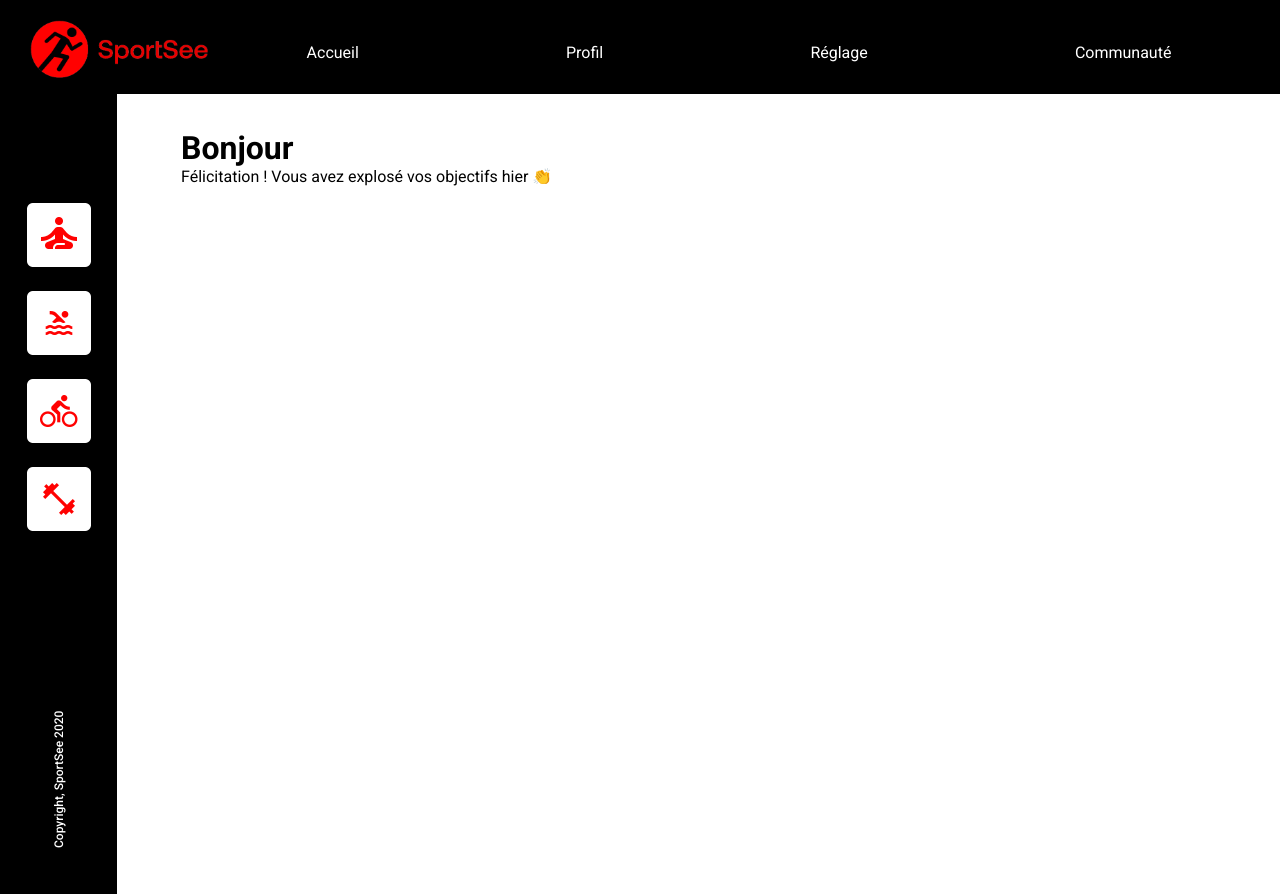
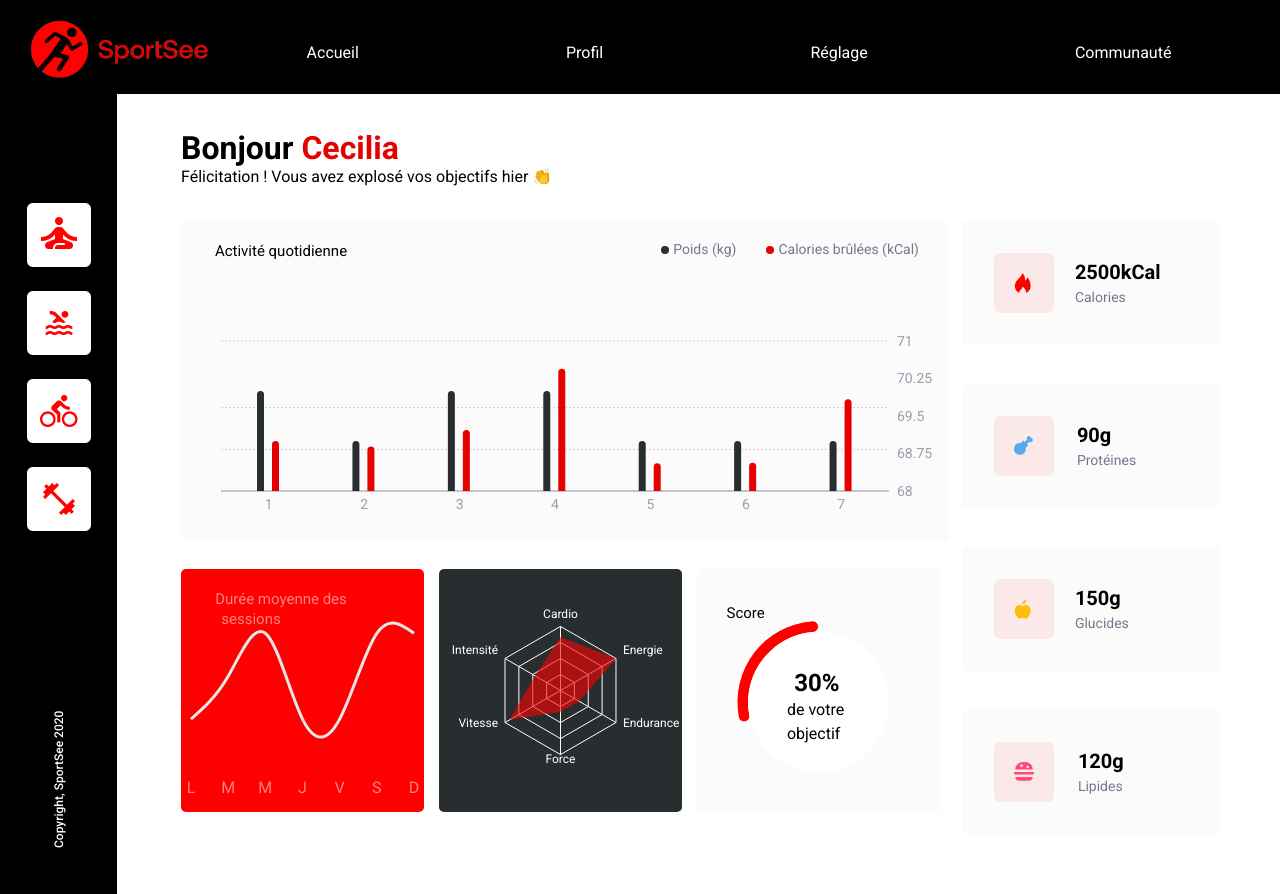
Before and after one commit to jimmylelievre/JimmyLelievre_12_10042022, a React (Create React App) app: page / in a window 1280 px wide. Built offline with nearby package versions, Linux system fonts and the light colour scheme.

Commit message:
Mise a jour de l'api sur le composant stats

```diff
--- a/src/components/Apis.js
+++ b/src/components/Apis.js
@@ -5,7 +5,7 @@ import {
   USER_PERFORMANCE,
 } from "../assets/data";
 
-const currentUser = 12; // Avalaible user on api : 12 | 18
+const currentUser = 18; // Avalaible user on api : 12 | 18
 const apiUrl = "http://localhost:3000"; // default: 'http://localhost:3000'
 const mockData = true; // true: data are mocked | false: get data form api
 
@@ -13,10 +13,10 @@ const mockData = true; // true: data are mocked | false: get data form api
  * Get user data
  */
 
-export const getUser = () => {
+export const getUser = async () => {
   if (mockData) {
     const user = USER_MAIN_DATA.find((item) => item.id === currentUser);
-    return new Promise((resolve) => resolve(user));
+    return await new Promise((resolve) => resolve(user));
   } else {
     return fetch(`${apiUrl}/user/${currentUser}`).then((response) =>
       response.json()
--- a/src/components/Stats.js
+++ b/src/components/Stats.js
@@ -6,6 +6,11 @@ import {
   getUserAverageSessions,
   getUserPerformance,
 } from "./Apis.js";
+import DailyActivity from "./DailyActivity.js";
+import SessionDuration from "./SessionDuration.js";
+import TypesActivity from "./TypesActivity.js";
+import Score from "./Score.js";
+import NutritionCards from "./NutritionCards.js";
 
 /**
  * Component for the showing the dashbord
@@ -22,16 +27,15 @@ const Stats = () => {
   const [activity, setActivity] = useState();
   const [averageSessions, setAverageSessions] = useState();
   const [performance, setPerformance] = useState();
-  const [performanceKind, setPerformanceKind] = useState();
   const [apiError, setApiError] = useState(false);
 
   useEffect(() => {
-    Promise.all(
+    Promise.all([
       getUser(),
       getUserActivity(),
       getUserAverageSessions(),
-      getUserPerformance()
-    )
+      getUserPerformance(),
+    ])
       .then(([user, activity, averageSessions, userPerformance]) => {
         setUser(user);
         setActivity(activity);
@@ -43,33 +47,30 @@ const Stats = () => {
       });
   }, []);
 
-  console.log(user);
+  console.log(performance?.data);
 
   return (
     <div className="stats">
       <div>
         <h1>
-          Bonjour <span className="firstname-color">{}</span>
+          Bonjour{" "}
+          <span className="firstname-color">{user?.userInfos?.firstName}</span>
         </h1>
         <p>Félicitation ! Vous avez explosé vos objectifs hier 👏</p>
-        {/* <div className="container-graph">
+        <div className="container-graph">
           <div>
-            <DailyActivity userActivity={value.activity} />
+            <DailyActivity userActivity={activity} />
             <div className="activity">
-              <SessionDuration userSession={value.averageSessions} />
+              <SessionDuration userSession={averageSessions} />
               <TypesActivity
-                data={value?.performance ?? []}
-                kind={value.performanceKind}
+                data={performance?.data}
+                kind={performance?.kind}
               />
-              <Score
-                userScore={
-                  value.user?.score ? value.user?.score : value.user?.todayScore
-                }
-              />
+              <Score userScore={user?.score ? user?.score : user?.todayScore} />
             </div>
           </div>
-          <NutritionCards keyData={value.user?.keyData} />
-        </div> */}
+          <NutritionCards keyData={user?.keyData} />
+        </div>
       </div>
     </div>
   );
--- a/src/components/TypesActivity.js
+++ b/src/components/TypesActivity.js
@@ -8,8 +8,8 @@ import {
 } from "recharts";
 
 const TypesActivity = ({ data, kind }) => {
-  console.log("activity data", data);
-  if (data.lenght === 0) return null;
+  console.log("activity data", kind);
+
   // Format kind
   const titleKind = {
     cardio: "Cardio",
@@ -29,7 +29,7 @@ const TypesActivity = ({ data, kind }) => {
           <PolarGrid stroke="white" />
           <PolarAngleAxis
             dataKey="kind"
-            tickFormatter={formatKind}
+            tickFormatter={kind ? formatKind : null}
             stroke="white"
             axisLine={false}
             tickLine={false}
```
